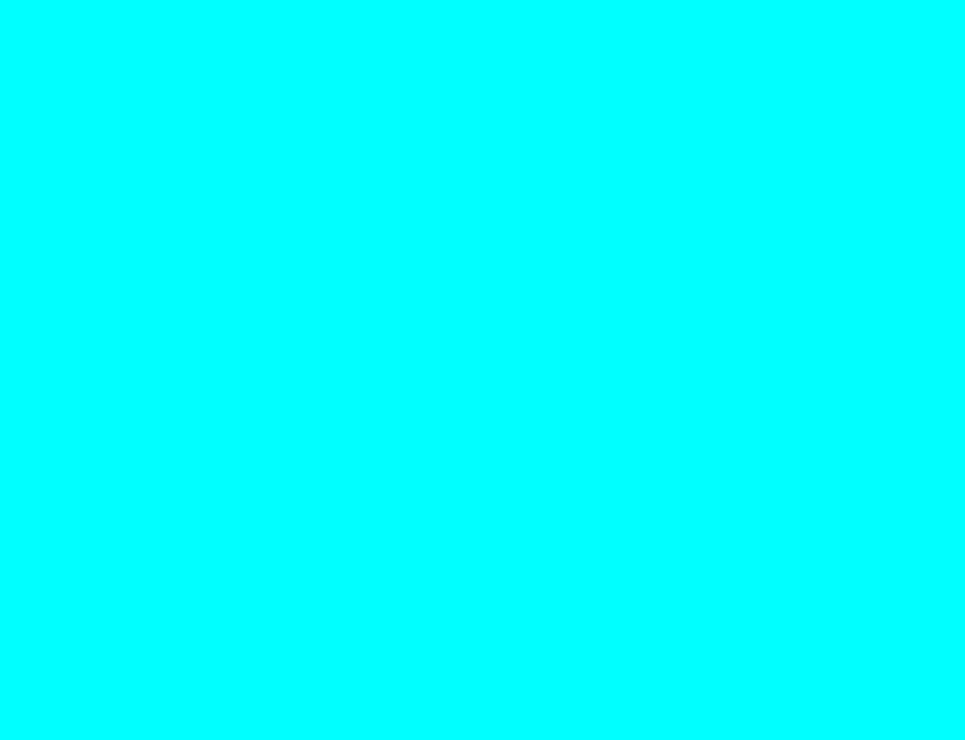
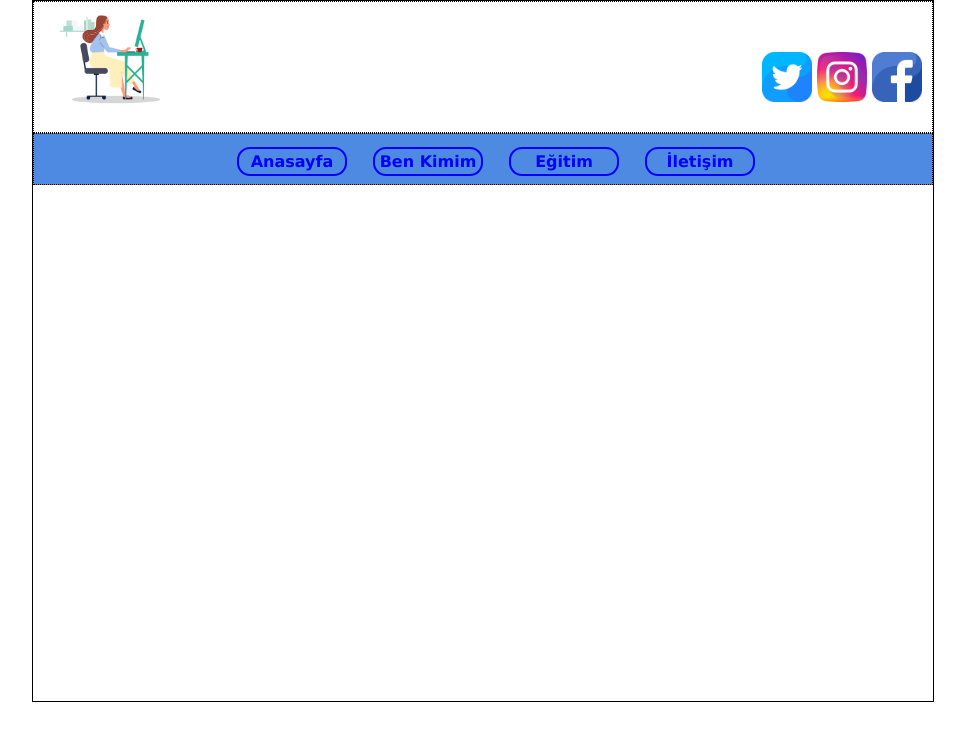
Before and after one commit to Seyhanacr/Patika-Frontend-Odevleri, a plain HTML site: page Html-Css-Layout-Example/sablon.html in a window 1280 px wide. Shown: the whole page, without its empty margins (157-1122 px from the left). Drawn offline with Linux system fonts and the light colour scheme.

Commit message:
sablon file upd

```diff
--- a/Html-Css-Layout-Example/sablon.html
+++ b/Html-Css-Layout-Example/sablon.html
@@ -8,19 +8,138 @@
     <meta name="description" content="Seyhan Acar">
     <meta name="keywords" content="seyhan,acar,html,css,bilgisayar mühendisi">
     <link rel="stylesheet" href="style.css">
+    <style>
+        #sayfa{
+            width: 900px;
+            min-height: 700px;
+            border-style: solid;
+            border-width: 1px;
+            margin: auto; /* oluşturlan kutunun sayfanın ortasında durması*/
+        }
+        /*banner*/
+        #banner{
+            width: 898px;
+            height: 130px;
+            border-style: dotted;
+            background-color:white;
+            border-width: 1px;
+            margin: auto;
+        }
+
+        /*logo*/
+        #logo{
+            width: 100px;
+            height: 80px;
+            border-style: none;
+            background-color:white;
+            border-width: 1px;
+            position: relative; /*logo konumu belirleme*/
+            top: 10px;
+            left: 10px;
+            float: left;
+
+        }
+        /*sosyal medya iconlar*/
+        #icon{
+            width: 180px;
+            height: 40px;
+            border-style: none;
+            background-color:white;
+            border-width: 1px;
+            float: right;
+            position: relative;
+            top: 30px;
+            right: 10px;
+    }
+
+    /*icon biçimlendirme*/
+    #icond{
+        float: right;
+        margin-left: 5px;
+        position: relative;
+        top: 20px;
+    }
+
+    /*ana menü*/
+    #anamenu{
+            width: 898px;
+            height: 50px;
+            border-style: dotted;
+            background-color:rgb(78, 137, 226);
+            border-width: 1px;
+            margin: auto;
+            text-align: center;
+    }
+
+    #anamenu ul{
+        list-style-type: none; /**/
+
+    }
+
+    #anamenu ul li{
+        border-style: solid;
+        border-width: 2px;
+        width: 100px;
+        border-radius: 13px;
+        border-color: blue;
+        float: left;
+        padding: 3px;
+        margin: 13px;
+        position: relative;
+        left: 190px;
+        text-align: center;
+    }
+
+    #anamenu ul a{
+        font-family: Verdana, Geneva, Tahoma, sans-serif;
+        text-decoration: none;
+        font-weight: bold;
+    }
+
+    #anamenu ul a:link{
+        color: blue;
+    }
+    #anamenu ul a:visited{
+        color: purple;
+    }
+    #anamenu ul a:hover{
+        color: darkgreen;
+        text-decoration: underline;
+    }
+    #anamenu ul a:active{
+        color: brown;
+    }
+
+
+
+
+    </style>
 
 </head>
 <body>
     <div id="sayfa">
                         <!------------header start------------>
         <header id="banner">
+            <div id="logo">
+                <a href="index.html"> <img src="img/engineer.png" alt="logo" title="Seyhan Acar" style="width: 140px; height: 9 0px;"></a>
 
+            </div>
+            <div id="icon">
+                <a href="#"><img id="icond" src="img/facebook.png" alt="Facebook" style="height: 50px; width: 50px;"></a>
+                <a href="#"><img id="icond" src="img/instagram.png" alt="İnstagram" style="height: 50px; width: 50px;"></a>
+                <a href="#"><img id="icond" src="img/twitter.png" alt="twitter" style="height: 50px; width: 50px;"></a>
+            </div>
         </header>
                         <!------------header start------------>
 
                         <!------------nav start------------>
         <nav id="anamenu">
-
+            <ul>
+                <li><a href="index.html">Anasayfa</a></li>
+                <li><a href="benkimim.html">Ben Kimim</a></li>
+                <li><a href="egitim.html">Eğitim</a></li>
+                <li><a href="iletisim.html">İletişim</a></li>
+            </ul>
         </nav>
                         <!------------nav start------------>
 
--- a/Html-Css-Layout-Example/style.css
+++ b/Html-Css-Layout-Example/style.css
@@ -6,7 +6,3 @@
     margin: 0px;
     padding: 0px;
 }
-
-body{
-    background-color: aqua;
-}
```
Also changed, not shown: 1 other file.
